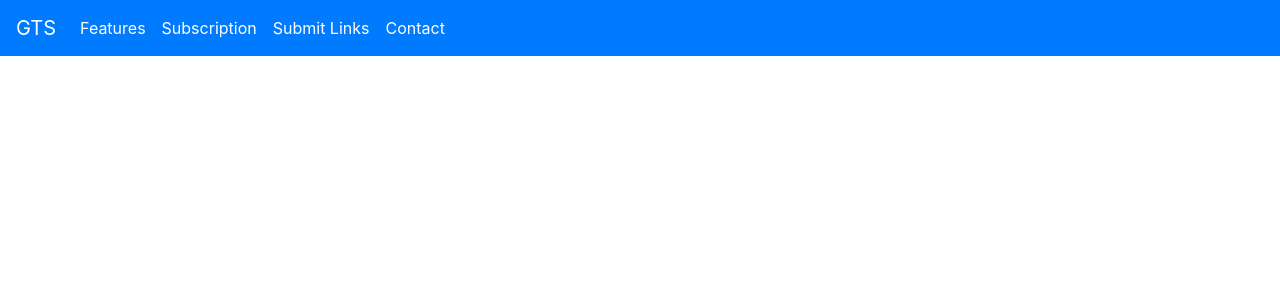
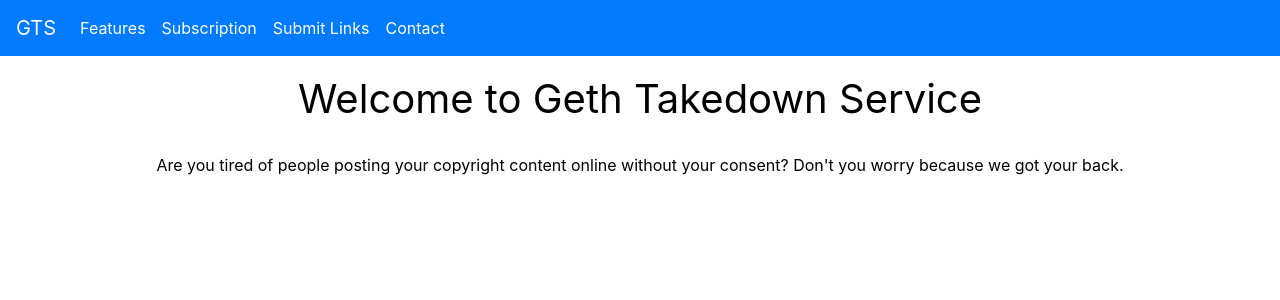
Before and after one commit to getheash/geth-management, a React (Create React App) app: page / in a window 1280 px wide. Shown: the top 300 px of the page. Built offline with nearby package versions, Linux system fonts and the light colour scheme.

Commit message:
Updated css for dark and light theme
Implemented dark and light theme styles using color-scheme attribute

```diff
--- a/src/component/title.jsx
+++ b/src/component/title.jsx
@@ -3,7 +3,7 @@ import React from "react";
 const Title = () => {
   return (
     <div>
-      <h1 className="text-center text-white" id="title">
+      <h1 className="text-center" id="title">
         Welcome to Geth Takedown Service
       </h1>
     </div>
--- a/src/index.css
+++ b/src/index.css
@@ -5,7 +5,6 @@ body {
     sans-serif;
   -webkit-font-smoothing: antialiased;
   -moz-osx-font-smoothing: grayscale;
-  background-color: #121212;
 }
 
 code {
@@ -41,7 +40,30 @@ li a:hover {
 }
 
 #intro {
-  color: #ffff;
   margin: 20px 0 20px 0;
   text-align: center;
 }
+
+/* Dark theme styles */
+@media (prefers-color-scheme: dark) {
+  body {
+    background-color: #121212;
+  }
+
+  #title,
+  #intro {
+    color: #fff;
+  }
+}
+
+/* Light theme styles*/
+@media (prefers-color-scheme: light) {
+  body {
+    background-color: #ffffff;
+  }
+
+  #title,
+  #intro {
+    color: #000;
+  }
+}
```
